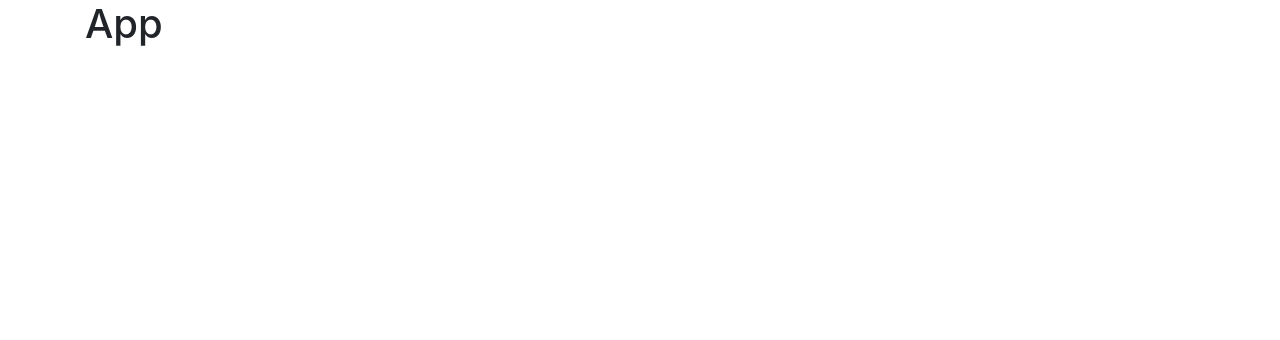
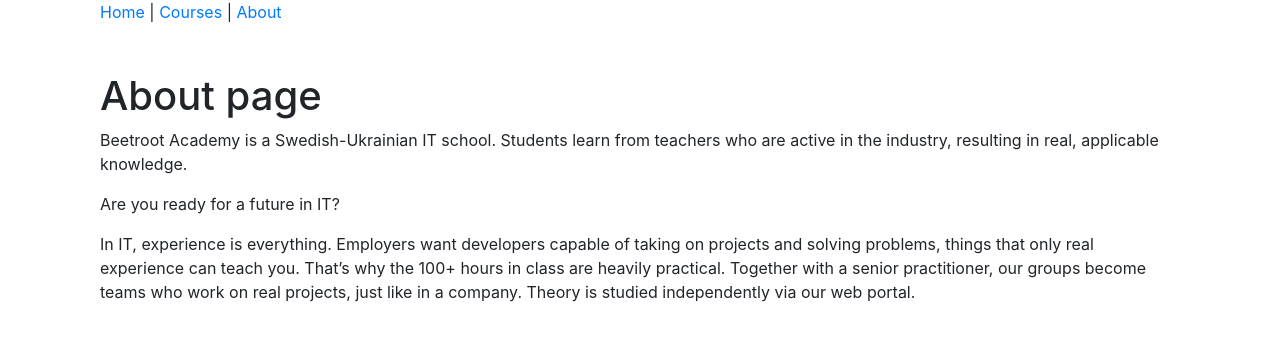
Before and after one commit to Arthur-Fedotiev/13_redux, a React (Create React App) app: page /about in a window 1280 px wide. Shown: the top 340 px of the page. Built offline with nearby package versions, Linux system fonts and the light colour scheme.

Commit message:
ready with Router

```diff
--- a/src/App.jsx
+++ b/src/App.jsx
@@ -1,10 +1,25 @@
-import React from "react"
+import React, {lazy, Suspense} from "react"
+import {Router} from "@reach/router"
 import "./style.css"
+import Header from "./components/common/Header"
+import HomePage from "./components/home/HomePage"
+import Spinner from "./components/common/Spinner"
 
+const CoursesPage = lazy(() => import("./components/courses/CoursesPage"))
+const AboutPage = lazy(() => import("./components/about/AboutPage"))
+const PageNotFound = lazy(() => import("./components/common/PageNotFound"))
 
 const App = props => (
   <div className="container">
-    <h1>App</h1>
+    <Suspense fallback={<Spinner />}>
+      <Header />
+      <Router>
+        <HomePage path="/" />
+        <CoursesPage path="courses" />
+        <AboutPage path="about" />
+        <PageNotFound default />
+      </Router>
+    </Suspense>
   </div>
 )
 
--- /dev/null
+++ b/src/components/about/AboutPage.jsx
@@ -0,0 +1,25 @@
+import React from "react"
+
+const AboutPage = () => {
+  return (
+    <div className="container mt-5">
+      <h1>About page</h1>
+      <p>
+        Beetroot Academy is a Swedish-Ukrainian IT school. Students learn from
+        teachers who are active in the industry, resulting in real, applicable
+        knowledge.
+      </p>
+      <p>Are you ready for a future in IT?</p>
+      <p>
+        In IT, experience is everything. Employers want developers capable of
+        taking on projects and solving problems, things that only real
+        experience can teach you. That’s why the 100+ hours in class are heavily
+        practical. Together with a senior practitioner, our groups become teams
+        who work on real projects, just like in a company. Theory is studied
+        independently via our web portal.
+      </p>
+    </div>
+  )
+}
+
+export default AboutPage
--- /dev/null
+++ b/src/components/common/Header.jsx
@@ -0,0 +1,14 @@
+import React from "react"
+import {Link} from "@reach/router"
+
+const Header = () => {
+  return (
+    <nav className="container pt3">
+      <Link to="/">Home</Link> {" | "}
+      <Link to="/courses">Courses</Link> {" | "}
+      <Link to="/about">About</Link>
+    </nav>
+  )
+}
+
+export default Header
--- /dev/null
+++ b/src/components/common/PageNotFound.jsx
@@ -0,0 +1,11 @@
+import React from "react"
+
+const PageNotFound = () => {
+  return (
+    <div class="container mt-5">
+      <h1>Page not found</h1>
+    </div>
+  )
+}
+
+export default PageNotFound
--- /dev/null
+++ b/src/components/common/Spinner.jsx
@@ -0,0 +1,14 @@
+import React from "react";
+
+const Spinner = () => {
+  return (
+    <div className="ui icon message">
+      <i className="notched circle loading icon" />
+      <div className="content">
+        <div className="header">films loading</div>
+      </div>
+    </div>
+  );
+};
+
+export default Spinner;
--- /dev/null
+++ b/src/components/courses/CoursesPage.jsx
@@ -0,0 +1,46 @@
+import React, {useState} from "react"
+
+const initialCourse = {
+  title: "",
+}
+
+const CoursesPage = () => {
+  const [course, setCourse] = useState(initialCourse)
+
+  const handleChange = e => {
+    const {name, value} = e.target
+    setCourse(v => ({...v, [name]: value}))
+  }
+
+  const handleSubmit = e => {
+    e.preventDefault()
+    console.log(course)
+  }
+
+  return (
+    <div className="container mt-5">
+      <h1>Courses page</h1>
+      <form onSubmit={handleSubmit}>
+        <div className="row">
+          <div className="col-md-4">
+            <div className="form-group">
+              <label htmlFor="title">Title</label>
+              <input
+                value={course.title}
+                onChange={handleChange}
+                name="title"
+                id="title"
+                className="form-control"
+              />
+            </div>
+            <div className="form-group">
+              <button className="btn btn-primary">Add Course</button>
+            </div>
+          </div>
+        </div>
+      </form>
+    </div>
+  )
+}
+
+export default CoursesPage
--- /dev/null
+++ b/src/components/home/HomePage.jsx
@@ -0,0 +1,16 @@
+import React from "react"
+import {Link} from "@reach/router"
+
+const HomePage = () => {
+  return (
+    <div className="jumbotron container mt-5">
+      <h1>Courses administration</h1>
+      <p>Learn Redux</p>
+      <Link to="/about" className="btn btn-primary btn-lg">
+        About page
+      </Link>
+    </div>
+  )
+}
+
+export default HomePage
```
Also changed, not shown: package.json (+16 -13 lines), 1 other file (tests, documents, lock files or other folders).
